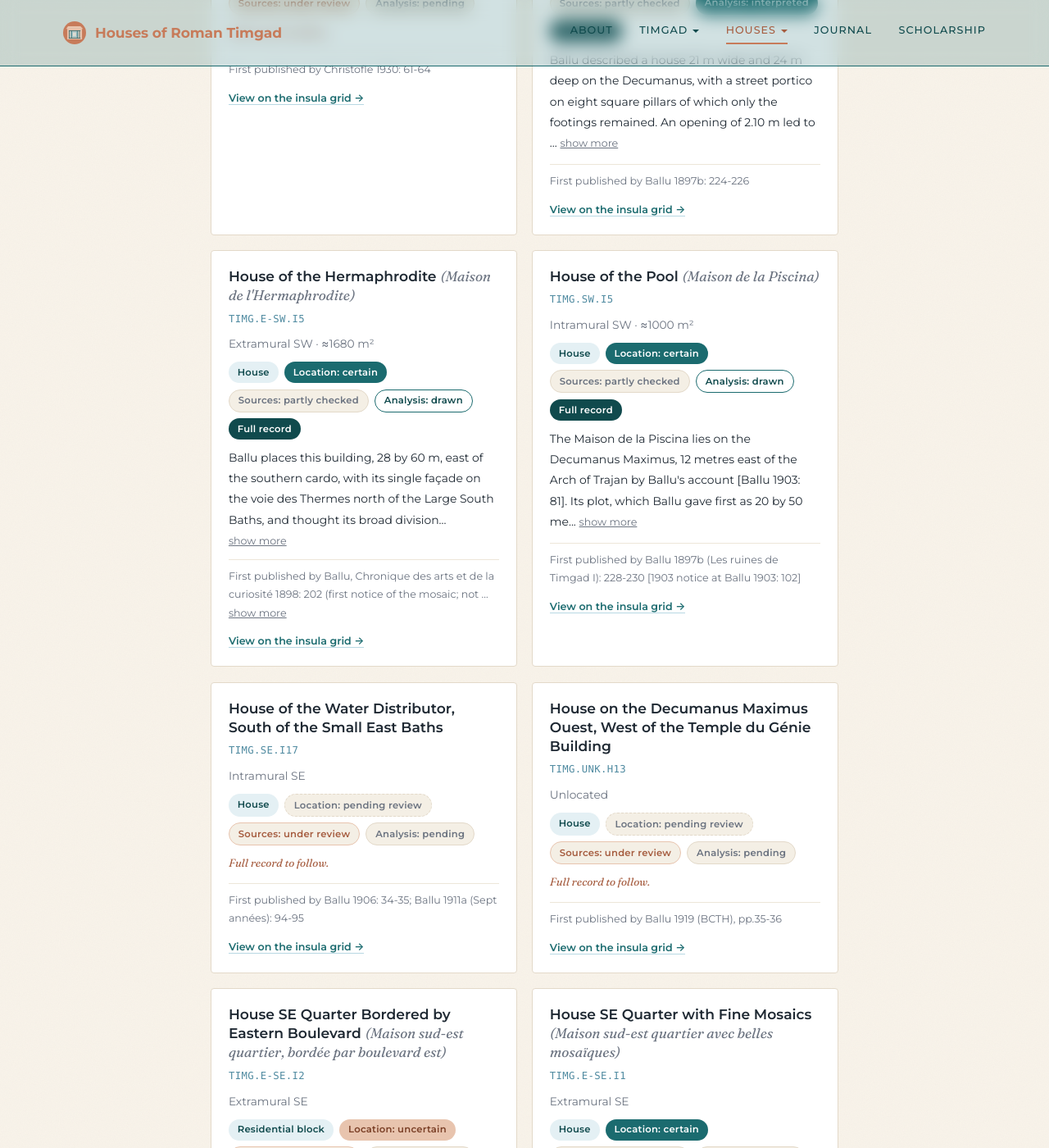
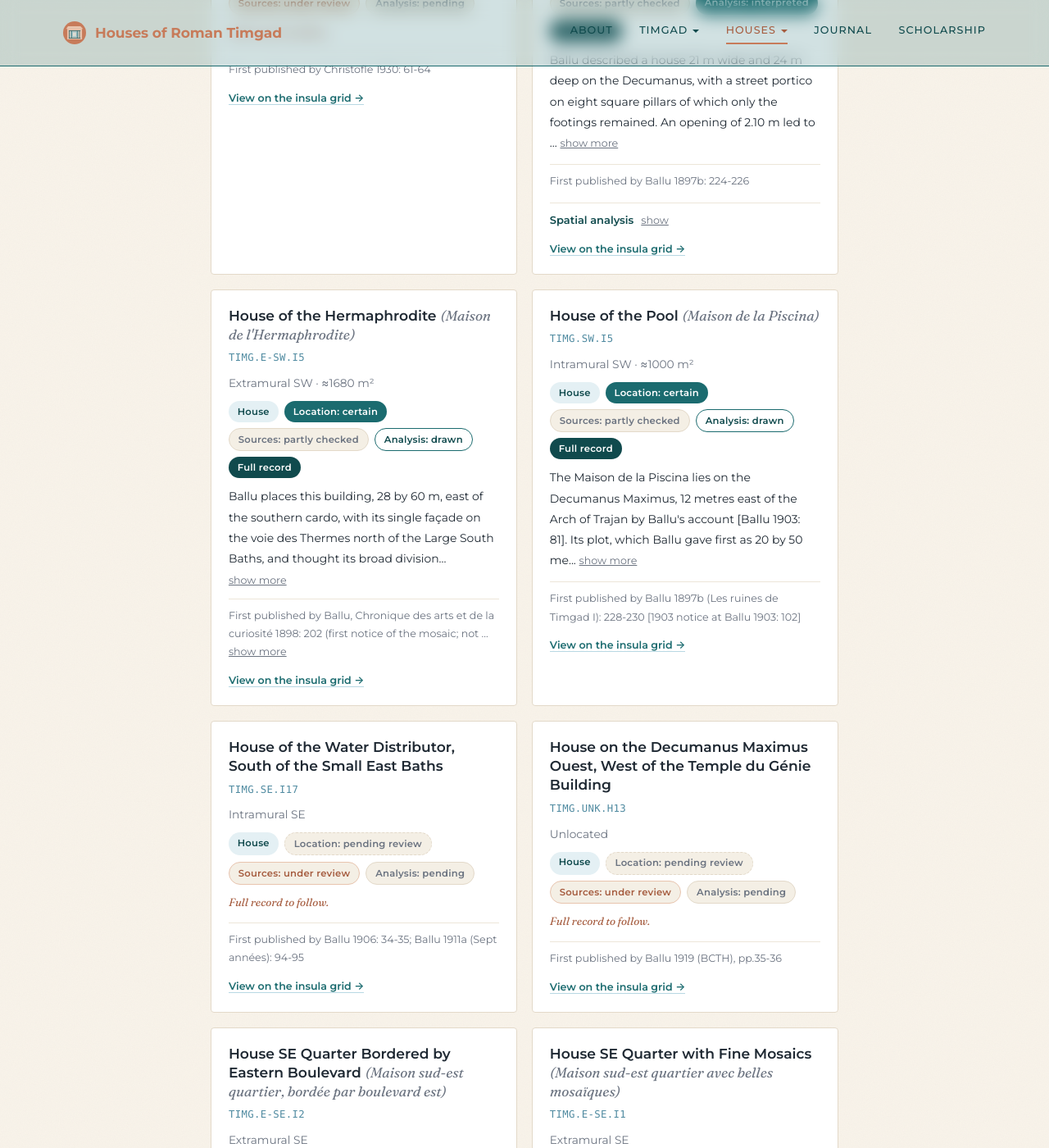
Before and after one commit to kimedher/timgadhouses, a Jekyll site: the page built from houses/catalog.md, in a window 1280 px wide and 1400 px high, scrolled down 23703 px. Shown: the whole window at 82% size. Built offline with Jekyll 4.4.1, drawn with Linux system fonts in a browser that asks for light colours.

Commit message:
Catalog cards: spatial analysis fold-out with figures

```diff
--- a/_includes/house-catalog.html
+++ b/_includes/house-catalog.html
@@ -84,6 +84,16 @@
   grid-column: 1 / -1; text-align: center; padding: 3rem 1rem;
   font-family: var(--serif); font-style: italic; color: var(--text-muted); display: none;
 }
+.hc-analysis { margin: 0.4rem 0 0; border-top: 1px solid var(--hairline-soft); padding-top: 0.5rem; }
+.hc-analysis summary { font-size: 0.72rem; font-weight: 600; color: var(--teal-dark); }
+.hc-analysis summary .hc-expand-label { font-weight: 400; margin-left: 0.3rem; }
+.hc-analysis-stats { font-size: 0.7rem; color: var(--text-muted); margin: 0.35rem 0 0; line-height: 1.5; }
+.hc-analysis-stats strong { color: var(--text); font-weight: 600; }
+.hc-figs { display: grid; grid-template-columns: 1fr 1fr; gap: 0.5rem; margin: 0.5rem 0 0; }
+.hc-figs figure { margin: 0; }
+.hc-figs figure:first-child { grid-column: 1 / -1; }
+.hc-figs img { width: 100%; height: auto; display: block; border: 1px solid var(--hairline); border-radius: 4px; background: #fff; }
+.hc-figs figcaption { font-size: 0.64rem; color: var(--text-muted); margin-top: 0.2rem; line-height: 1.4; }
 .hc-gridlink { font-size: 0.7rem; margin: 0.3rem 0 0; }
 .hc-gridlink a { color: var(--teal); font-weight: 600; text-decoration: none; }
 .hc-gridlink a:hover { text-decoration: underline; }
@@ -130,6 +140,7 @@
     <li><strong>Sources badge</strong>: how much of the record has been checked against the original publications: checked, partly checked, or under review.</li>
     <li><strong>Analysis badge</strong>: how far my own analysis of the house has progressed: pending (cataloged, awaiting redrawing), drawn (redrawn as measurable vector geometry in my GIS), interpreted (drawn, then read room by room for movement, light, work, and display), or case study (selected for full micro-analysis: space syntax, movement, and visibility).</li>
     <li><strong>First published by</strong>: the excavation-era report that first put the building into print. Later scholars who re-read those reports are not listed here. Where I have not yet seen the original report, the card says so and names the earliest source I have consulted.</li>
+    <li><strong>Spatial analysis</strong>: on houses already redrawn and read, a fold-out with the space count, street entrances, depth from the street and circulation rings, a short reading of how the house works, and three figures: the convex spaces on the redrawn plan, the justified access graph (dashed lines are probable doorways), and the depth of each space from the street.</li>
     <li><strong>Full record</strong>: one of the houses with complete notes and references; <strong>Full record to follow</strong>: an index entry whose full write-up is still to come.</li>
   </ul>
 </details>
@@ -160,6 +171,7 @@
     {% if house.notes != "" %}{% if house.notes.size > 180 %}<details class="hc-expand"><summary><span class="hc-note hc-expand-preview">{{ house.notes | truncate: 180 | escape }}</span> <span class="hc-expand-label"><span class="hc-more-word">show more</span><span class="hc-less">show less</span></span></summary><p class="hc-note">{{ house.notes_html }}</p></details>{% else %}<p class="hc-note">{{ house.notes_html }}</p>{% endif %}{% endif %}
     {% unless house.sample %}<p class="hc-pending">Full record to follow.</p>{% endunless %}
     {% if house.first_published_by != "" %}{% assign fp_lead = house.first_published_by | slice: 0, 3 %}{% if fp_lead == "not" %}{% assign fp_text = "First publication " | append: house.first_published_by %}{% else %}{% assign fp_text = "First published by " | append: house.first_published_by %}{% endif %}{% if house.earliest_source and house.earliest_source != "" %}{% assign fp_text = fp_text | append: ". Earliest source consulted: " | append: house.earliest_source %}{% endif %}{% if fp_text.size > 110 %}<details class="hc-expand hc-pub"><summary><span class="hc-expand-preview">{{ fp_text | truncate: 110 | escape }}</span> <span class="hc-expand-label"><span class="hc-more-word">show more</span><span class="hc-less">show less</span></span></summary><p>{{ fp_text | escape }}</p></details>{% else %}<p class="hc-pub">{{ fp_text | escape }}</p>{% endif %}{% endif %}
+    {% if house.analysis %}<details class="hc-expand hc-analysis"><summary>Spatial analysis <span class="hc-expand-label"><span class="hc-more-word">show</span><span class="hc-less">hide</span></span></summary><p class="hc-analysis-stats"><strong>{{ house.analysis.spaces }}</strong> spaces ({{ house.analysis.spaces_note | escape }}) &middot; <strong>{{ house.analysis.entrances }}</strong> street entrance{% if house.analysis.entrances != 1 %}s{% endif %} &middot; depth <strong>{{ house.analysis.depth_max }}</strong>, mean <strong>{{ house.analysis.mean_depth }}</strong> &middot; <strong>{{ house.analysis.rings }}</strong> ring{% if house.analysis.rings != 1 %}s{% endif %} &middot; redrawn {{ house.analysis.date | date: "%B %Y" }}</p><p class="hc-note">{{ house.analysis.summary_html }}</p><div class="hc-figs">{% for f in house.analysis.figures %}<figure><img src="{{ f.src }}" alt="{{ house.name_en | escape }}: {{ f.caption | escape }}" loading="lazy"><figcaption>{{ f.caption | escape }}</figcaption></figure>{% endfor %}</div></details>{% endif %}
     <p class="hc-gridlink"><a href="/grid/viewer.html#{{ house.grid_id | escape }}">View on the insula grid &rarr;</a></p>
   </article>
   {% endfor %}
```
